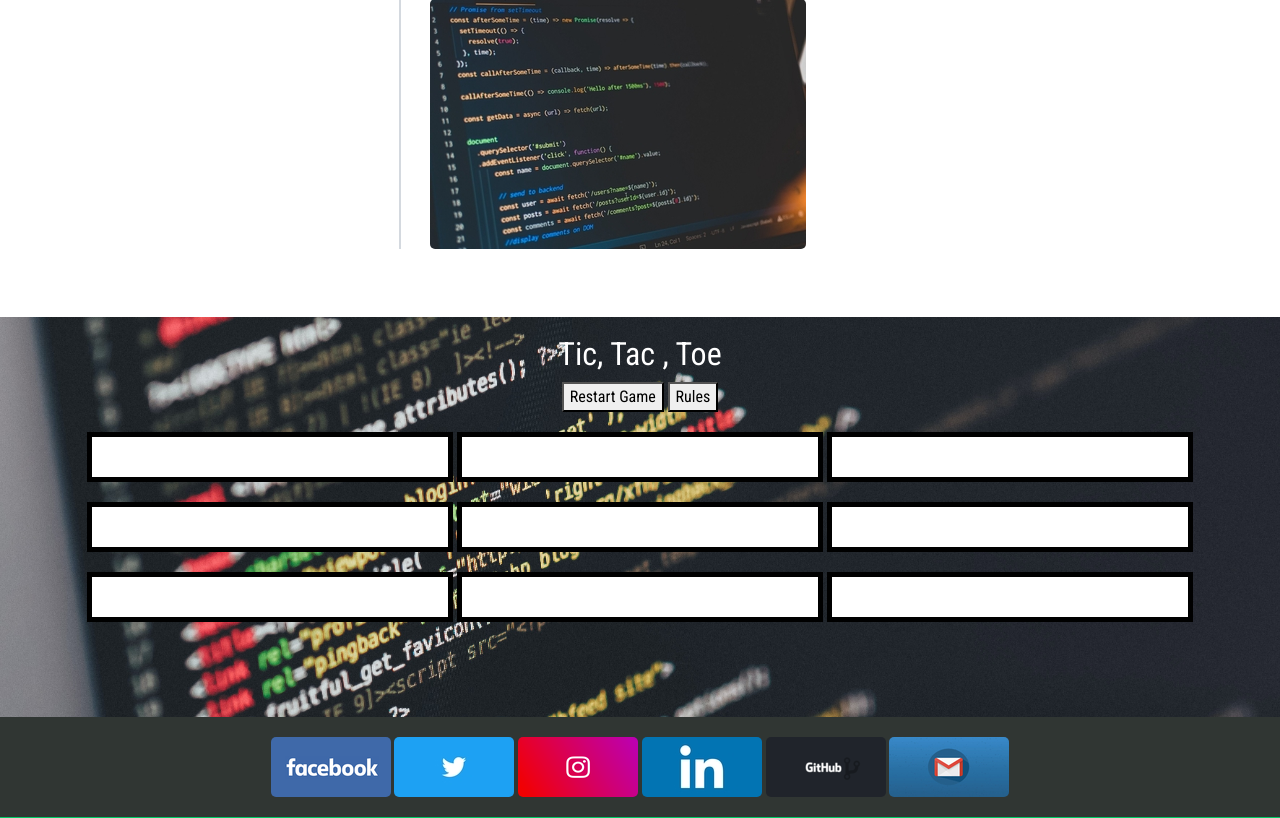
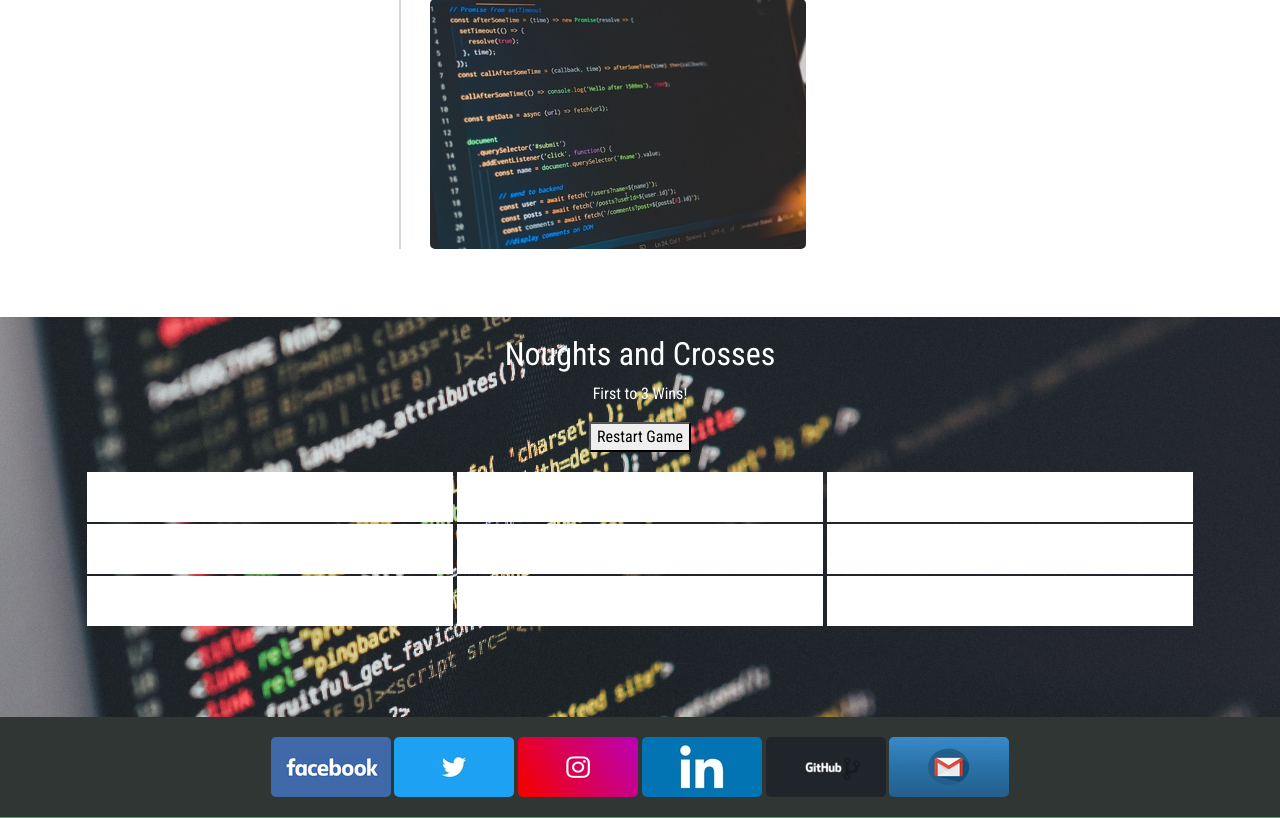
Before and after one commit to jmgithub1/PortfolioProject.io, a PHP site: page / in a window 1280 px wide. Shown: the part 3592-4410 px from the top of the page. Run offline with PHP 8.4, Linux system fonts and the light colour scheme.

Commit message:
formatting clean up

```diff
--- a/index.html
+++ b/index.html
@@ -94,10 +94,10 @@ integrity="sha384-JcKb8q3iqJ61gNV9KGb8thSsNjpSL0n8PARn9HuZOnIxN0hoP+VmmDGMN5t9UJ
         </section>
         <section id="java" class="javaGame">
             <h2 class="game--title"></h2>
-                <h2>Tic, Tac , Toe</h2>
+                <h2>Noughts and Crosses</h2>
+                <p>First to 3 Wins!</p>
                 <button class="restart" type ="button" onClick="window.location.reload();">Restart Game</button>
-                <button>Rules</button>
-                <section id="grid" class = "container">
+                    <section id="grid" class = "container">
                     <div class="cell" id="0"></div>
                     <div class="cell" id="1"></div>
                     <div class="cell" id="2"></div>
--- a/style.css
+++ b/style.css
@@ -110,11 +110,14 @@ ul.timeline {
 
 #grid .cell {
     flex: 0 0 33%;
-    margin-bottom: 20px;
+    margin-bottom: 2px;
     background-color:white;
     height: 50px;
-    border: solid black 5px;
   }
+
+.cell{
+    height: 50px;
+}
 
 .contactme{
     background-color: #303633;
```
Also changed, not shown: app.js (line endings or trailing spaces).
